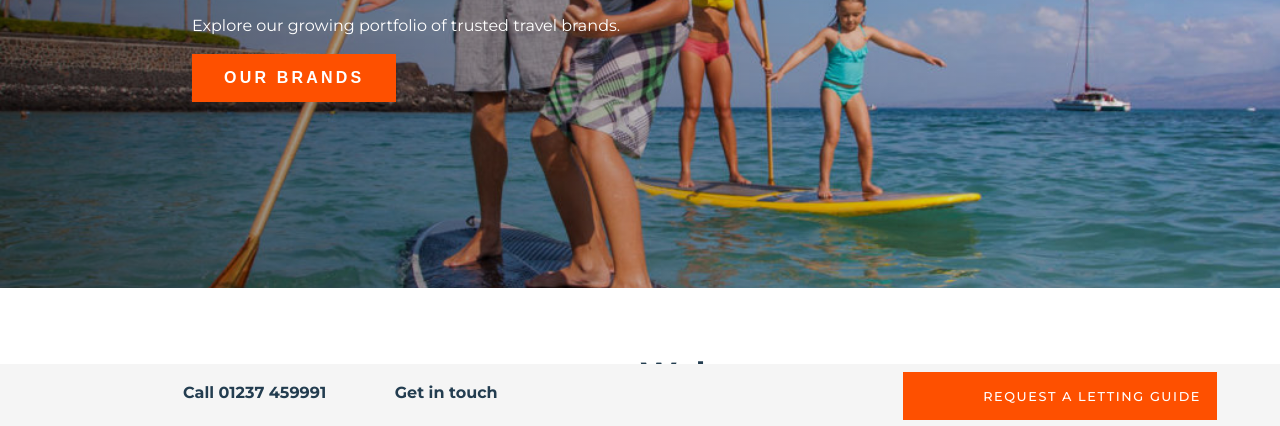
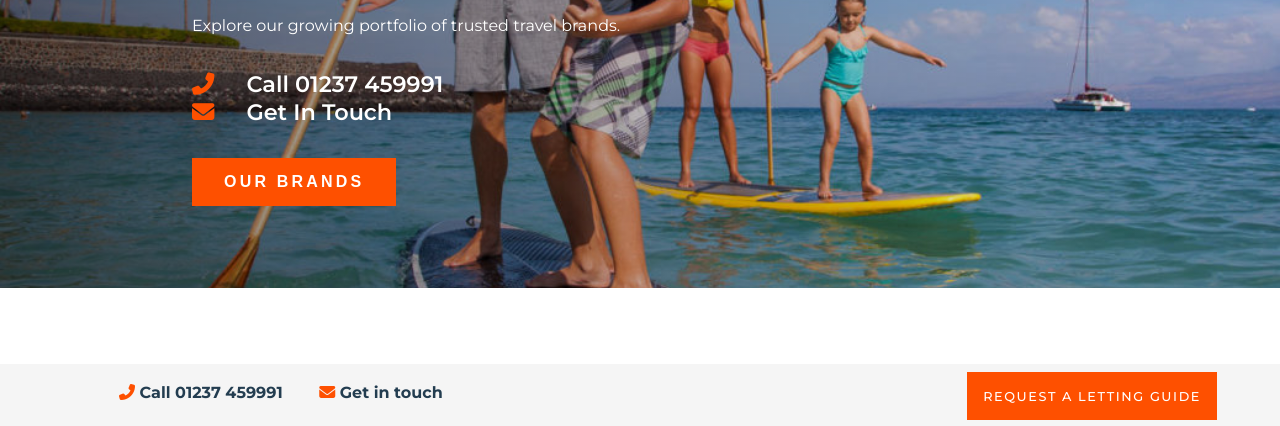
Before and after one commit to andrewghale/travel-chapter, a website: page index.html in a window 1280 px wide. Shown: the part 372-798 px from the top of the page. Drawn offline with Linux system fonts and the light colour scheme.

Commit message:
more styling changes

```diff
--- a/index.html
+++ b/index.html
@@ -30,6 +30,10 @@
                     <span class="brand-call">Find your place</span>
                     <h1>One of the UK's leading holiday letting agencies</h1>
                     <p>Explore our growing portfolio of trusted travel brands.</p>
+                    <div class="hero-contact">
+                        <a href="#"><i class="fas fa-phone-alt"></i>Call 01237 459991</a><br>
+                        <a href="#"><i class="fas fa-envelope"></i>Get In Touch</a>
+                    </div>
                     <button><a href="#">Our brands</a></button>
                 </div>
             </div>
@@ -156,9 +160,11 @@
             <div class="sticky-container">
                 <p class="contact">
                     <a href="tel:+441237459991">
+                        <i class="fas fa-phone-alt"></i>
                         Call 01237 459991
                     </a>
                     <a href="#"">
+                        <i class="fas fa-envelope"></i>
                         Get in touch
                     </a>
                 </p>
@@ -168,6 +174,7 @@
             </div>
         </section>
     </div>
+    <script src="https://kit.fontawesome.com/2a6cd5556f.js" crossorigin="anonymous"></script>
     <script src="./js/app.js"></script>
 </body>
 </html>
--- a/scss/base.scss
+++ b/scss/base.scss
@@ -47,3 +47,7 @@ hr {
     max-width: 1170px;
     width: 90%;
 }
+
+.fas {
+    color: $orange;
+}
--- a/scss/footer.scss
+++ b/scss/footer.scss
@@ -89,6 +89,7 @@ footer {
         }
         p {
             color: $white;
+            margin-right: 2rem;
             @media screen and (max-width: $bp-large) {
                 margin: 0 5rem;
             }
@@ -96,11 +97,11 @@ footer {
         .social-links {
             height: 18px;
             @media screen and (max-width: $bp-large) {
-                height: 25px;
-                margin: 2rem auto;
+                margin: 2rem;
+                max-height: 25px;
             }
             span {
-                margin: 0 0.5rem;
+                margin: 0.5rem;
                 img {
                     height: 100%;
                 }
--- a/scss/header.scss
+++ b/scss/header.scss
@@ -44,14 +44,14 @@ header {
                 display: flex;
                 padding-right: 2rem;
                 transition: color 0.1s ease-in-out;
-                &:hover {
-                    color: $white-hover;
-                    transition: color 0.1s ease-in-out;
-                }
                 a {
                     height: 100%;
                     display: flex;
                     align-items: center;
+                    &:hover {
+                        color: $white-hover;
+                        transition: color 0.1s ease-in-out;
+                    }
                 }
             }
             .owner-account {
--- a/scss/page.scss
+++ b/scss/page.scss
@@ -18,6 +18,7 @@
         @media screen and (max-width: $bp-tablet) {
             font-size: 0.8rem;
             left: 9%;
+            top: 18%;
         }
         .brand-call {
             color: $orange-hover;
@@ -32,6 +33,18 @@
         }
         p {
             color: $white;
+        }
+        .hero-contact {
+            margin: 2rem 0;
+            .fas {
+                margin: 0 2rem 0 0;
+            }
+            a {
+                height: 40px;
+                font-weight: 600;
+                font-size: 1.4rem;
+                color: $white;
+            }
         }
         button {
             background-color: $orange;
@@ -90,8 +103,8 @@
                 width: auto;
                 margin: 0 1rem;
             }
-            h3 {
-                margin: 4rem 0 3rem 0;
+            h2 {
+                margin: 3rem 0 3rem 0;
             }
         }
     }
@@ -108,8 +121,6 @@
             width: 90%;
         }
     }
-}
-
     .grid {
         display: flex;
         flex-wrap: wrap;
@@ -146,3 +157,4 @@
             }
         }
     }
+}
--- a/scss/sticky.scss
+++ b/scss/sticky.scss
@@ -19,10 +19,10 @@
             @media screen and (max-width: $bp-large) {
                 display: none;
             }
-        }
-        a {
-            margin-left: 4rem;
-            color: $dark-blue;
+            a {
+                margin-right: 2rem;
+                color: $dark-blue;
+            }
         }
         #letting-guide {
             a {
@@ -40,11 +40,12 @@
             font-size: 0.8rem;
             letter-spacing: 0.1rem;
             margin: 0.5rem;
+            text-align: center;
             @media screen and (max-width: $bp-large) {
                 width: 100%;
                 a {
+                    text-align: center;
                     width: 100%;
-                    text-align: center;
                 }
             }
         }
--- a/scss/variables.scss
+++ b/scss/variables.scss
@@ -1,7 +1,6 @@
 // Fonts
 $main-font: 'Josefin Sans', sans-serif;
 $secondary-font: 'Montserrat', sans-serif;
-
 
 // Colors
 $white: white;
```
Also changed, not shown: README.md, css/app.css, 1 other file. Lines whose indentation alone changed are shown as unchanged.
